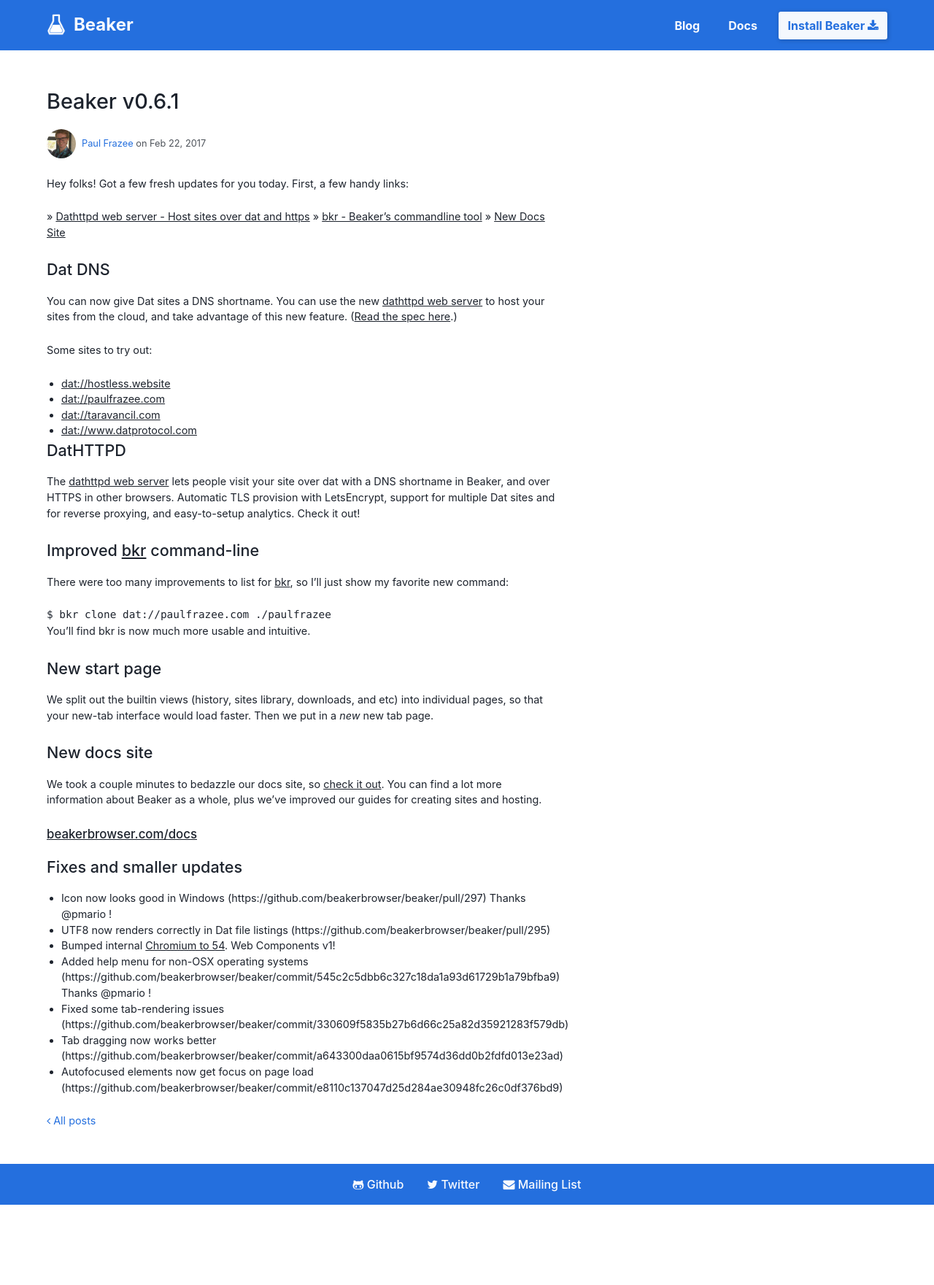
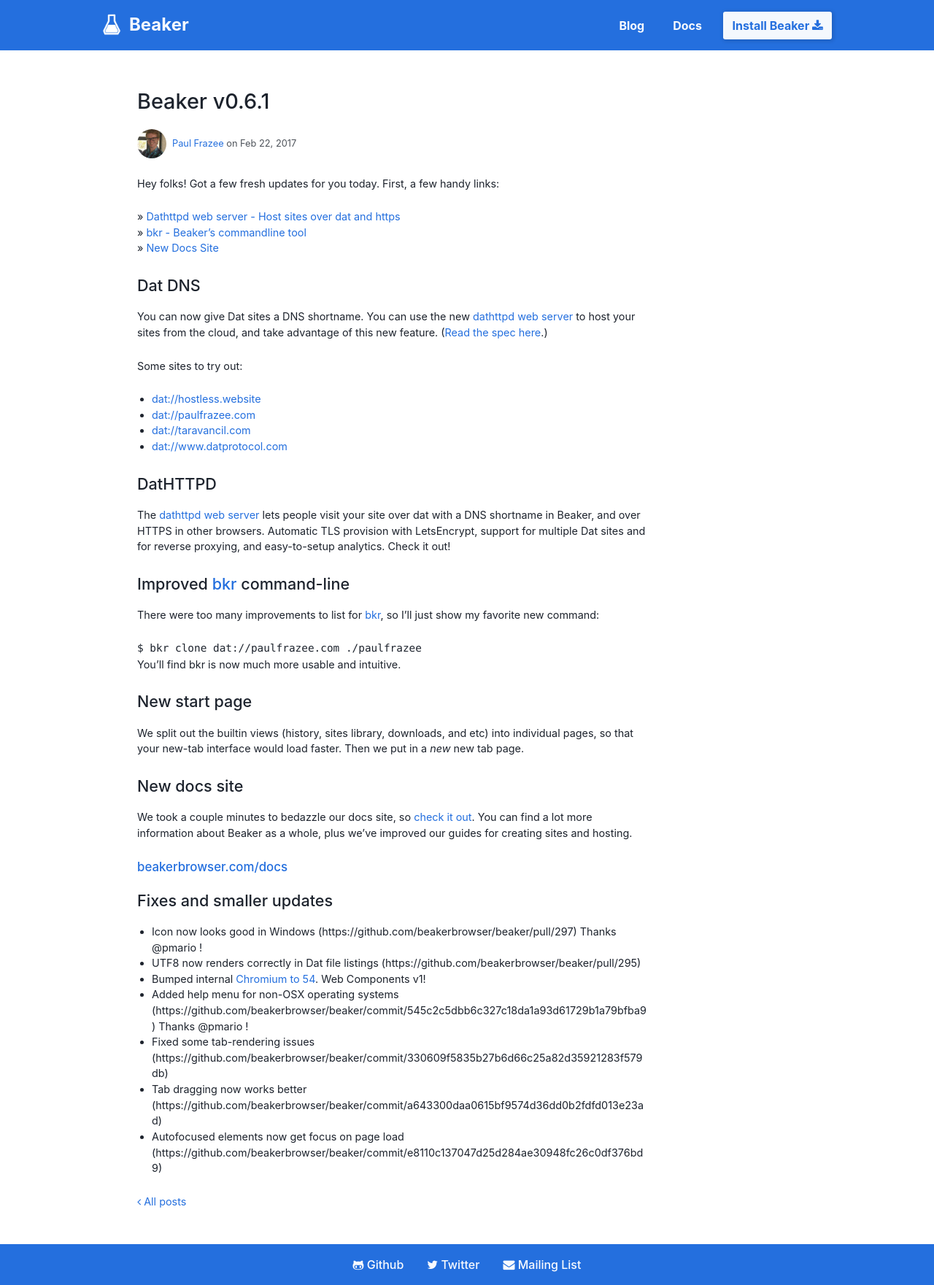
Before and after one commit to beakerbrowser/beakerbrowser.com, a Jekyll site: the page built from _posts/2017-02-22-beaker-0-6-1.md, in a window 1280 px wide. Shown: the whole page at 73% size. Built offline with Jekyll 4.4.1, drawn with Linux system fonts in a browser that asks for light colours; before the commit the page ends 1651 px from its top, so only the background shows below that.

Commit message:
Tweak blog post styles

```diff
--- a/_posts/2017-02-22-beaker-0-6-1.md
+++ b/_posts/2017-02-22-beaker-0-6-1.md
@@ -9,8 +9,8 @@
 
 Hey folks! Got a few fresh updates for you today. First, a few handy links:
 
-&raquo; [Dathttpd web server - Host sites over dat and https](https://github.com/beakerbrowser/dathttpd)
-&raquo; [bkr - Beaker's commandline tool](https://github.com/beakerbrowser/bkr)
+&raquo; [Dathttpd web server - Host sites over dat and https](https://github.com/beakerbrowser/dathttpd)<br>
+&raquo; [bkr - Beaker's commandline tool](https://github.com/beakerbrowser/bkr)<br>
 &raquo; [New Docs Site](https://beakerbrowser.com/docs/index.html)
 
 ## Dat DNS
--- a/css/pages/_post.scss
+++ b/css/pages/_post.scss
@@ -4,14 +4,24 @@
     border-bottom: 0;
   }
 
+  .container {
+    max-width: 1000px;
+  }
+
   main {
     min-height: calc(100vh - 56px - 70px);
     max-width: 700px;
-    padding: 3rem 0;
+    margin: 2rem 1rem;
     font-size: .9rem;
+    word-wrap: break-word;
 
     a {
-      text-decoration: underline;
+      color: $primary;
+      text-decoration: none !important;
+
+      &:hover {
+        text-decoration: underline !important;
+      }
     }
 
     h1,
@@ -21,6 +31,10 @@
     h5,
     h6 {
       margin-bottom: 1rem;
+    }
+
+    @include respond-to(tablet) {
+      margin: 3rem;
     }
   }
 
@@ -58,8 +72,8 @@
     margin-left: 20px;
   }
 
+  ul,
   p {
-
     &:not(:last-child) {
       margin-bottom: 1.5rem;
     }
```
